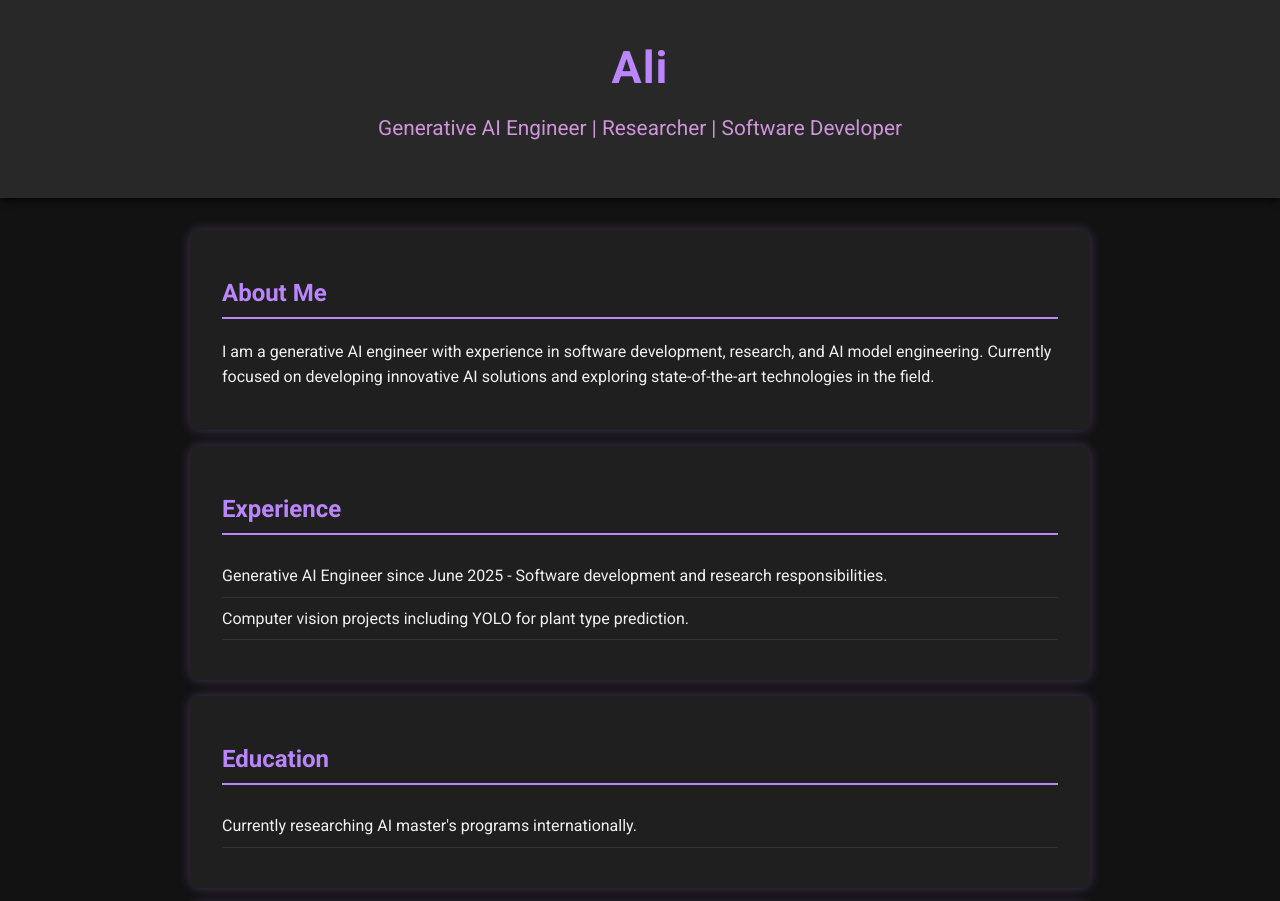
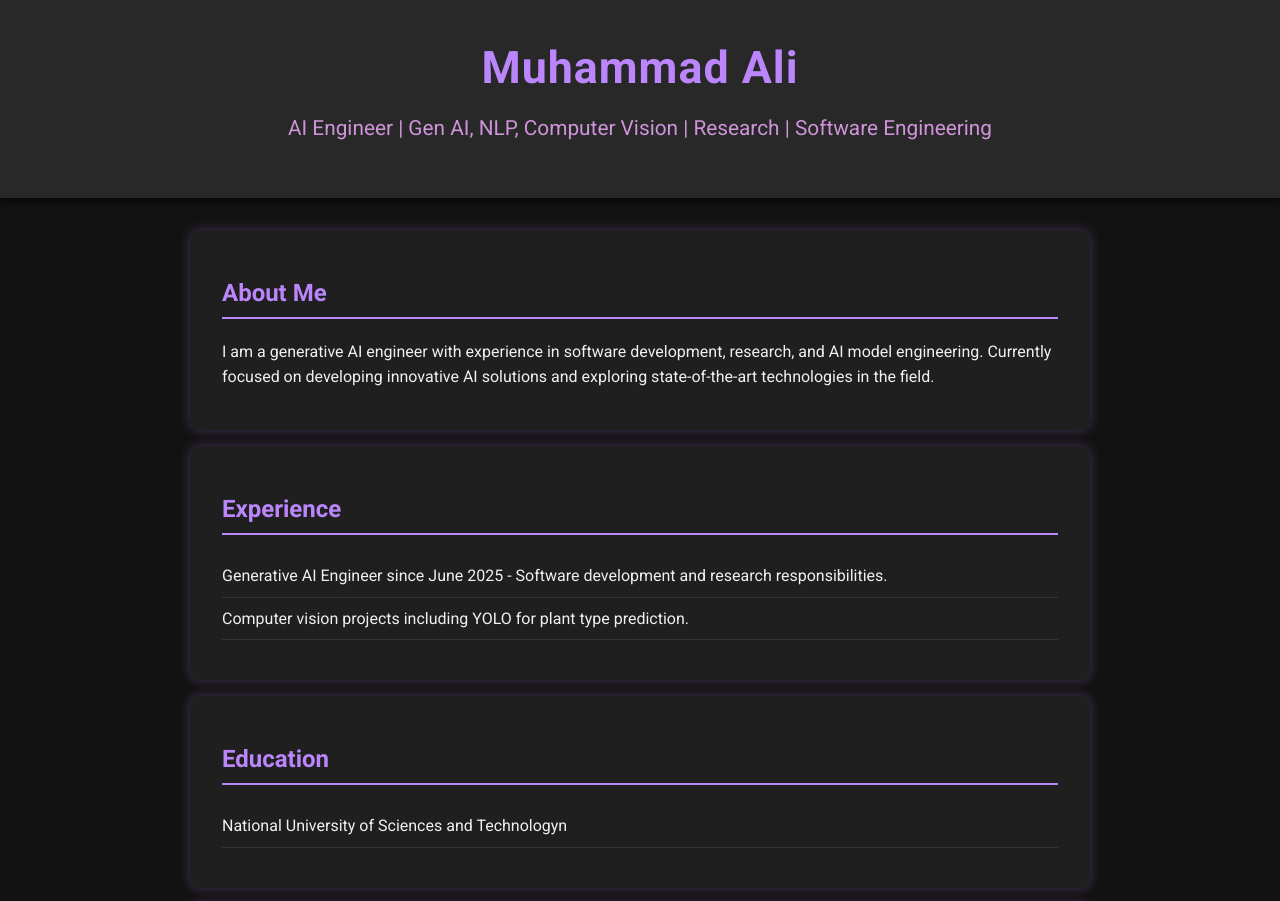
Before and after one commit to m01ali/Muhammad-Ali.github.io, a plain HTML site: page index.html in a window 1280 px wide. Shown: the top 901 px of the page. Drawn offline with Linux system fonts and the light colour scheme.

Commit message:
Update header information in index.html

```diff
--- a/index.html
+++ b/index.html
@@ -96,8 +96,8 @@
 </head>
 <body>
     <header>
-        <h1>Ali</h1>
-        <p>Generative AI Engineer | Researcher | Software Developer</p>
+        <h1>Muhammad Ali</h1>
+        <p>AI Engineer | Gen AI, NLP, Computer Vision | Research | Software Engineering</p>
     </header>
 
     <main>
@@ -117,7 +117,7 @@
         <section id="education">
             <h2>Education</h2>
             <ul>
-                <li>Currently researching AI master's programs internationally.</li>
+                <li>National University of Sciences and Technologyn</li>
             </ul>
         </section>
 
```
